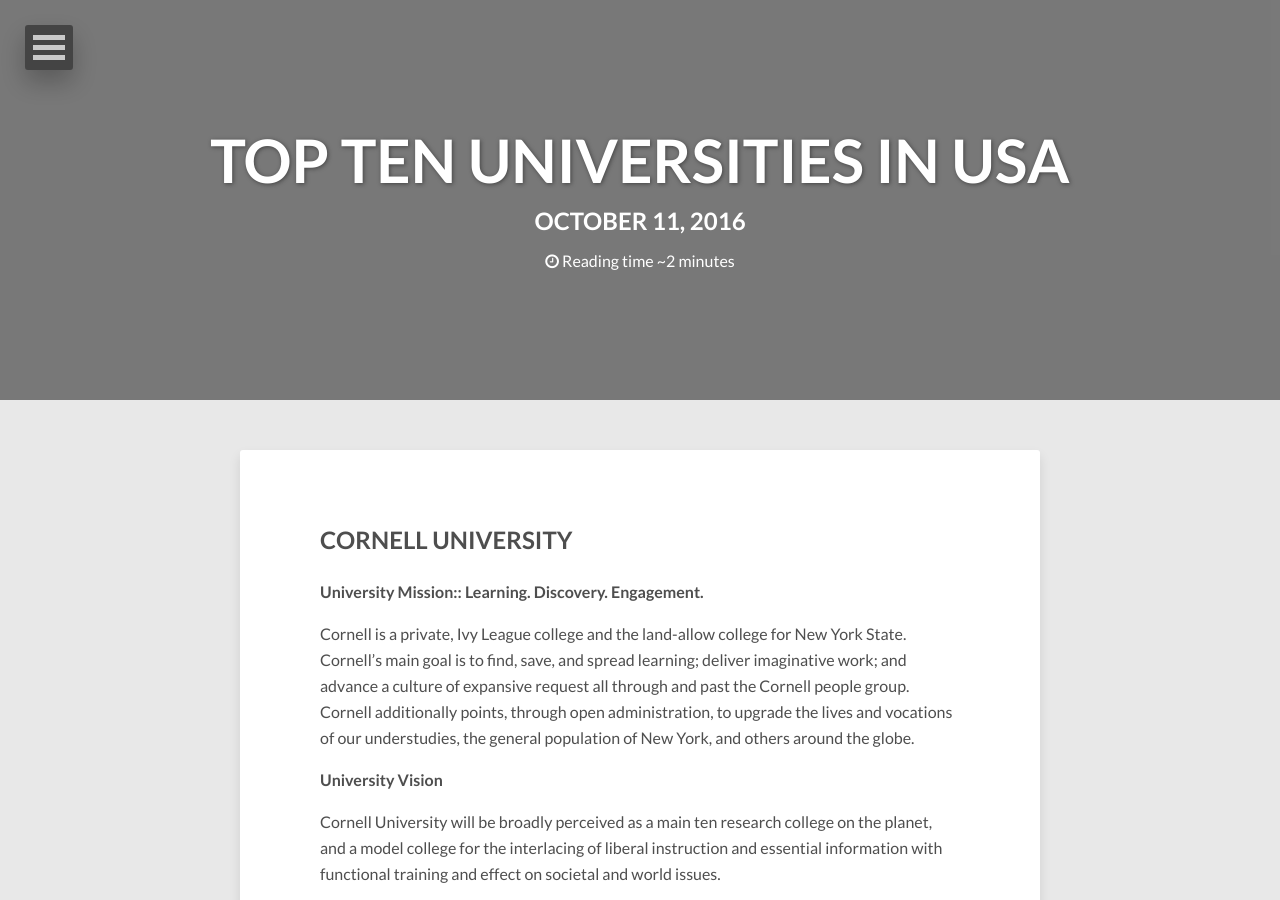
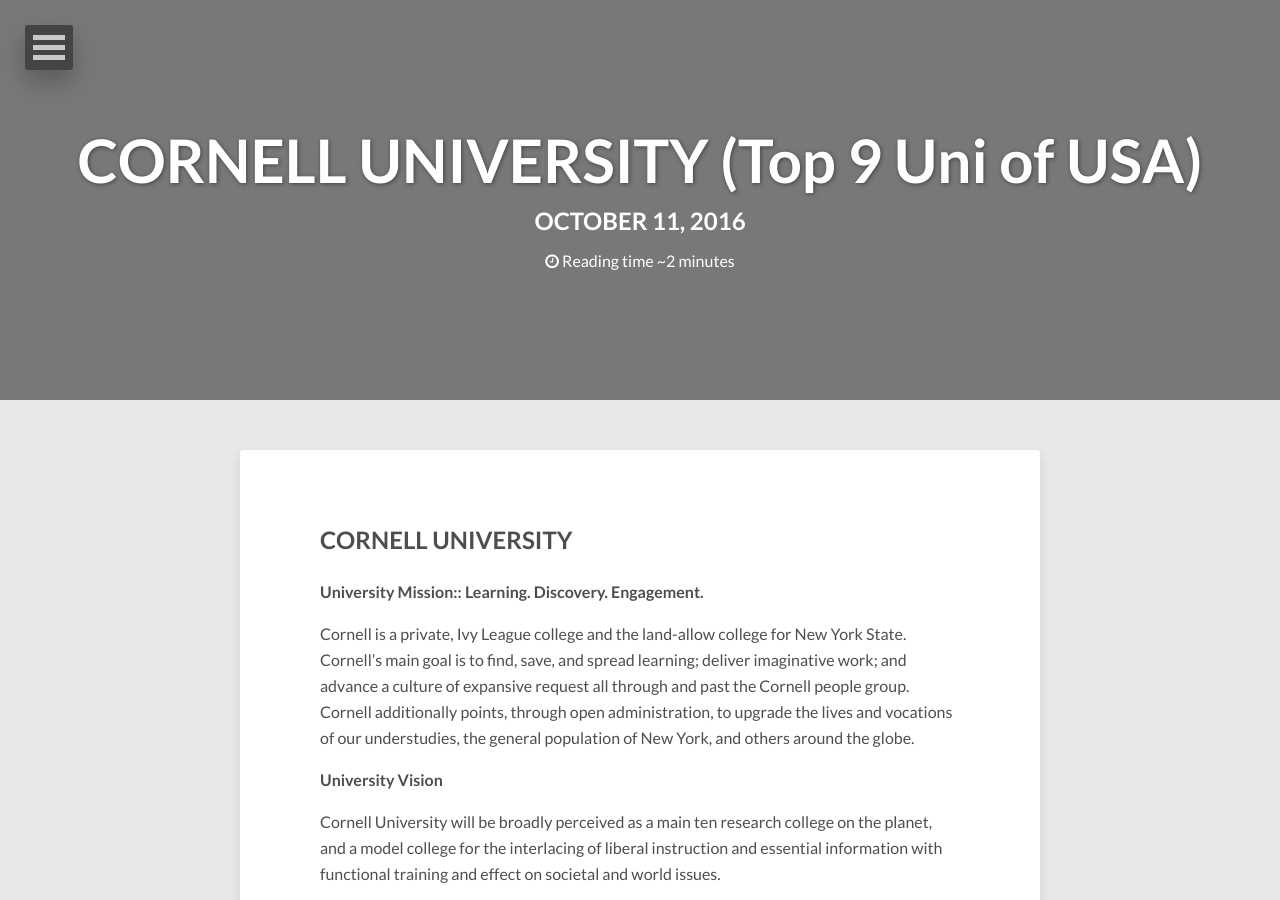
Before and after one commit to vivek1karna/topten, a Jekyll site: the page built from _posts/2016-10-11-top-online-universities9.md, in a window 1280 px wide and 900 px high. Built offline with Jekyll 4.4.1, drawn with Linux system fonts in a browser that asks for light colours; nearby versions of some CDN libraries; comment, search, counter and statistics services are not loaded.

Commit message:
Update 2016-10-11-top-online-universities9.md

```diff
--- a/_posts/2016-10-11-top-online-universities9.md
+++ b/_posts/2016-10-11-top-online-universities9.md
@@ -1,6 +1,6 @@
 ---
 layout: post
-title: TOP TEN UNIVERSITIES IN USA
+title: CORNELL UNIVERSITY (Top 9 Uni of USA)
 description: Top Online Universities
 comments: true
 tags: [Masters Programs in Education]
```
